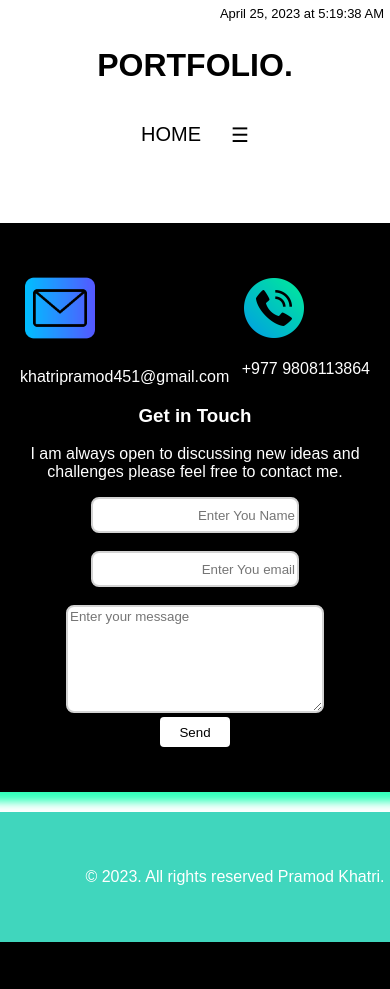
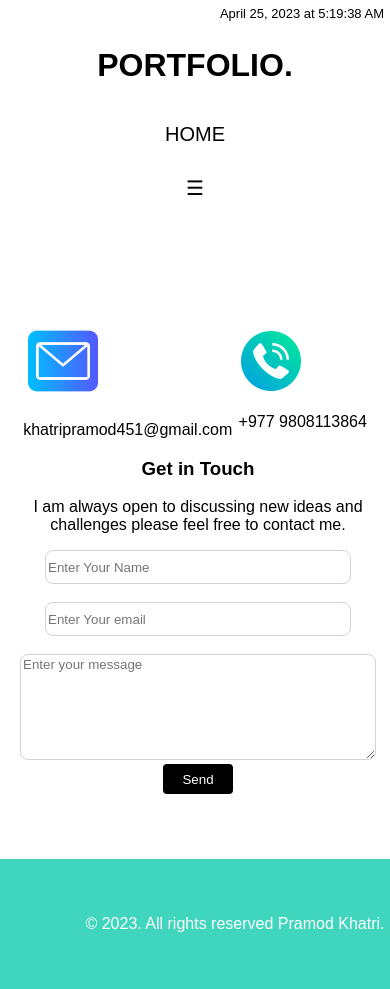
Before and after one commit to khatripramod/np-web, a PHP site: page / in a window 390 px wide; the page is wider, and only the part inside the window is pictured. Before the commit the page ends 942 px from the top of that part, so only its background shows below. Run offline with PHP 8.4, Linux system fonts and the light colour scheme.

Commit message:
Add files via upload
New Updates Changed navigation bar in 500px device

```diff
--- /dev/null
+++ b/email.js
@@ -0,0 +1,22 @@
+function sendMail() {
+    var params = {
+      name: document.getElementById("name").value,
+      email: document.getElementById("email").value,
+      message: document.getElementById("message").value,
+    };
+
+    const serviceID = "service_3brt5vt";
+    const templateID = "template_otcppsn";
+
+      emailjs.send(serviceID, templateID, params)
+      .then(res=>{
+          document.getElementById("name").value = "";
+          document.getElementById("email").value = "";
+          document.getElementById("message").value = "";
+          console.log(res);
+          alert("Your message sent successfully!!")
+
+      })
+      .catch(err=>console.log(err));
+
+  }
--- a/index.html
+++ b/index.html
@@ -6,6 +6,15 @@
 	<title>KHATRI</title>
     <link rel="icon" type="image/x-icon" href="icon.png">
     <link rel="stylesheet" href="style.css">
+	<script type="text/javascript"
+        src="https://cdn.jsdelivr.net/npm/@emailjs/browser@3/dist/email.min.js">
+</script>
+<script type="text/javascript">
+   (function(){
+      emailjs.init("krk9HKuiVj6SK4dPi");
+   })();
+</script>
+<script src="email.js"></script>
 </head>
 <body>
 	<header class="header">
@@ -16,8 +25,9 @@
 		</div>
 	</header>
 	<div class="navbar" id="myNavbar">
-		<a href="#home" class="active">HOME</a>
+		<a href="">HOME</a>
 		<a href="#about">ABOUT</a>
+		<a href="#projects">PROJECTS</a>
 		<a href="#services">SERVICES</a>
 		<a href="#contact">CONTACT</a>
 		<a href="javascript:void(0);" class="icon" onclick="myFunction()">&#9776;</a>
@@ -35,20 +45,21 @@
 		}
 	  </script>
 
-	<section>
+	<section id="about">
+
 
 	</section>
 <section>
-		<div class="container">
+		<div class="container" id="contact">
 				<div><img src="gmail.png" class="icons" >khatripramod451@gmail.com </div>
 				<div><img src="phone.png" class="icons">+977 9808113864</div>
-			<form id="contact">
+			<form>
 			<h3>Get in Touch</h3>
 			<p>I am always open to discussing new ideas and challenges please feel free to contact me.</p>
-			<input type="text" placeholder="Enter You Name" class="txt"><br><br>
-			<input type="email" placeholder="Enter You email" class="txt" required><br><br>
-			<textarea placeholder="Enter your message"></textarea><br>
-			<button type="submit" class="send" value="send message">Send</button>
+			<input type="text" placeholder="Enter Your Name" id="name" class="txt"><br><br>
+			<input type="email" placeholder="Enter Your email" id="email" class="txt" required><br><br>
+			<textarea placeholder="Enter your message" id="message"></textarea><br>
+			<button type="submit" class="send" value="send message" onclick="sendMail()">Send</button>
 		</form>
 		</div>
 	</section>
--- a/style.css
+++ b/style.css
@@ -44,7 +44,7 @@ body {
     background-color: #ddd;
     color: red;
     box-shadow: inset 20px 15px 15px 15px #52eecf;
-    border-radius: 9px;
+    border-radius: 35px;
     transition: ease-out 0.3s;
     outline: none;
   }
@@ -92,20 +92,21 @@ footer {
     box-shadow: 10px 10px 10px rgb(50, 255, 187);
     display: flex;
     flex-wrap: wrap;
-    justify-content: space-between;
+    justify-content: space-around;
+    flex-direction: row;
     align-items: center;
 
 }
 .txt{
     background: white;
-    border: 2px solid lightgrey;
+    border: 1px solid lightgrey;
     border-radius: 8px;
     width: 400px;
     height: 30px;
 }
 textarea{
     background: white;
-    border: 2px solid lightgrey;
+    border: 1px solid lightgrey;
     border-radius: 8px;
     width: 450px;
     height: 100px;
@@ -146,7 +147,7 @@ textarea{
 }
 
 @media only screen and (max-width: 500px) {
-    .navbar a {
+    .navbar a{
         margin: 5px;
     }
     section {
@@ -161,24 +162,19 @@ textarea{
         bottom: 0;
         right: 0;
     }
-    .container{
-        top: auto;
-        bottom: 0;
-        right: 0;
-    }
     .txt{
         background: white;
-        border: 2px solid lightgrey;
+        border: 1px solid lightgrey;
         border-radius: 8px;
-        width: 200px;
+        width: 300px;
         height: 30px;
-        text-align: right;
+        text-align: left;
     }
     textarea{
         background: white;
-        border: 2px solid lightgrey;
+        border: 1px solid lightgrey;
         border-radius: 8px;
-        width: 250px;
+        width: 350px;
         height: 100px;
     }
     footer {
@@ -188,24 +184,43 @@ textarea{
         text-align: center;
         width:100%;
     }
+    .navbar{
+        flex-direction: column;
+        display: flex;
+        position: relative;
+        justify-content: flex-end;
+    }
     .navbar a:not(:first-child) {display: none;}
       .navbar a.right {
         float: none;
-        display: block;
+        display: inline-block;
       }
       .navbar a.icon {
         float: right;
-        display: block;
+        display:flex;
       }
-      .navbar.responsive {position: relative;}
+      .navbar .responsive {position: absolute;}
       .navbar.responsive .icon {
-        position: absolute;
+        position: relative;
+        display: inline-block;
         right: 0;
         top: 0;
       }
       .navbar.responsive a {
-        float: none;
+        float: left;
         display: block;
-        text-align: left;
-      }
+        text-align: center;
     }
+    .container{
+        flex-shrink: none;
+        background: #ffffff;
+        color: #000000;
+        box-shadow: none;
+    }
+    .send{
+
+        background-color: black ;
+        color: white;
+
+    }
+}
```
Also changed, not shown: nav.js (added, +10 -0 lines).
